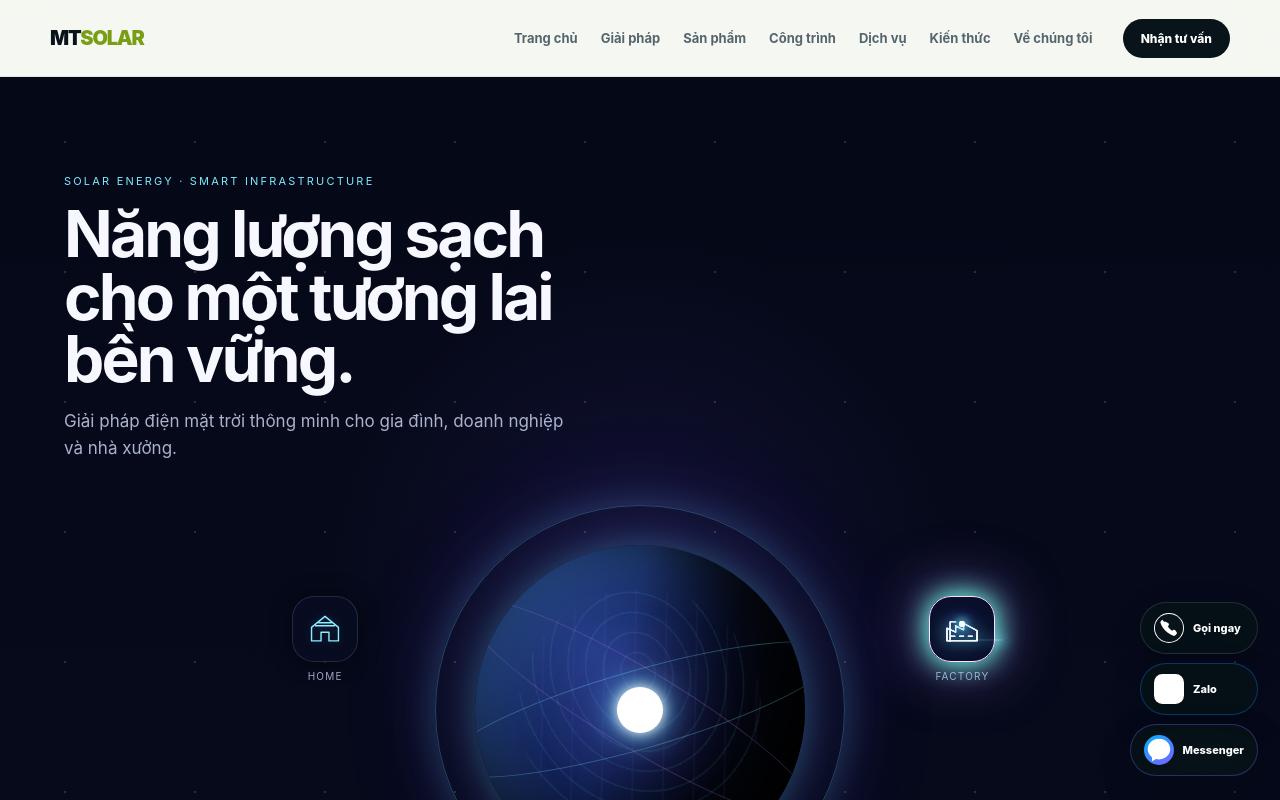
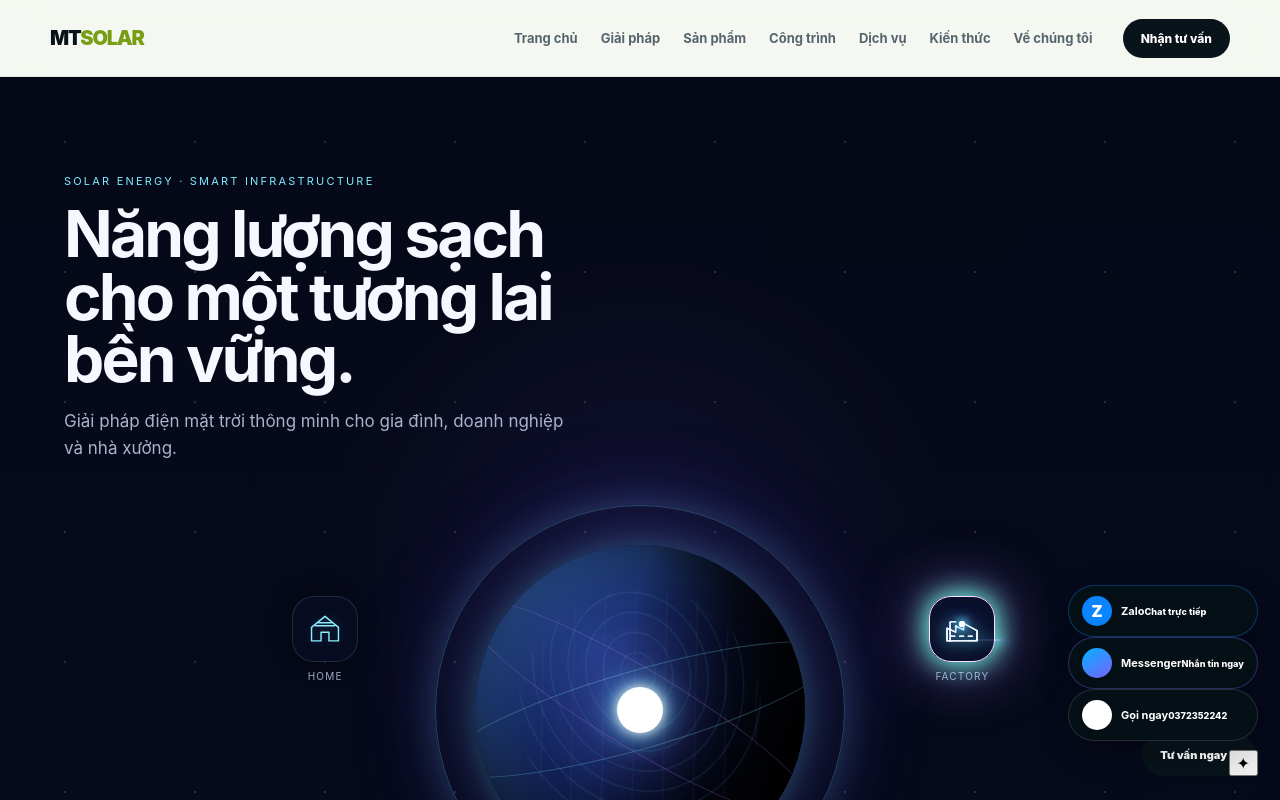
Before and after one commit to Doanh03/solar-react, a Next.js app: page / in a window 1280 px wide. Shown: the top 800 px of the page. Built offline with nearby package versions, Linux system fonts and the light colour scheme; no server answers.

Commit message:
feat(contact): redesign premium glass contact conversion UI

```diff
--- a/app/components/contact-conversion.tsx
+++ b/app/components/contact-conversion.tsx
@@ -1,5 +1,6 @@
 'use client';
 
+import { useState } from 'react';
 import { trackEvent } from '@/app/lib/analytics';
 import './contact-conversion.css';
 
@@ -8,30 +9,52 @@ const CONTACTS = {
   messenger: 'https://www.facebook.com/tran.oanh.759761',
 };
 
-function ZaloIcon() {
-  return <svg viewBox="0 0 32 32" aria-hidden="true"><rect width="32" height="32" rx="9" fill="currentColor"/><path d="M8 10.5h12.5L9.5 22h12.8" fill="none" stroke="white" strokeWidth="2.7" strokeLinecap="round" strokeLinejoin="round"/><circle cx="22.5" cy="9.5" r="2" fill="white"/></svg>;
+function ZaloMark() {
+  return <span className="brand-mark brand-mark-zalo" aria-hidden="true">Z</span>;
 }
 
-function MessengerIcon() {
-  return <svg viewBox="0 0 32 32" aria-hidden="true"><path d="M16 4C9.2 4 4 8.9 4 15c0 3.5 1.7 6.6 4.5 8.7V28l4.4-2.4c1 .3 2 .4 3.1.4 6.8 0 12-4.9 12-11S22.8 4 16 4Z" fill="currentColor"/><path d="m9.5 17.3 4.1-4.3 2.8 2.2 4.3-2.2-4.1 4.4-2.8-2.1-4.3 2Z" fill="white"/></svg>;
+function MessengerMark() {
+  return <span className="brand-mark brand-mark-messenger" aria-hidden="true"><svg viewBox="0 0 32 32"><path d="M16 4C9.2 4 4 8.9 4 15c0 3.5 1.7 6.6 4.5 8.7V28l4.4-2.4c1 .3 2 .4 3.1.4 6.8 0 12-4.9 12-11S22.8 4 16 4Z" fill="currentColor"/><path d="m9.5 17.3 4.1-4.3 2.8 2.2 4.3-2.2-4.1 4.4-2.8-2.1-4.3 2Z" fill="white"/></svg></span>;
 }
 
-function PhoneIcon() {
-  return <svg viewBox="0 0 32 32" aria-hidden="true"><circle cx="16" cy="16" r="15" fill="currentColor"/><path d="M11.2 9.7c.5-.5 1.3-.6 1.9-.2l2.2 1.5c.6.4.8 1.2.5 1.8l-.9 1.7c1 1.8 2.5 3.3 4.3 4.3l1.7-.9c.6-.3 1.4-.1 1.8.5l1.5 2.2c.4.6.3 1.4-.2 1.9l-1.2 1.2c-.6.6-1.5.8-2.3.5-3.2-1.1-6-2.9-8.3-5.2s-4.1-5.1-5.2-8.3c-.3-.8-.1-1.7.5-2.3l1.2-1.2Z" fill="white"/></svg>;
+function PhoneMark() {
+  return <span className="brand-mark brand-mark-phone" aria-hidden="true"><svg viewBox="0 0 32 32"><path d="M10.2 6.8c.6-.6 1.6-.7 2.3-.2l3 2c.7.5 1 1.4.6 2.2l-1.2 2.4c1.1 2.2 2.8 3.9 5 5l2.4-1.2c.8-.4 1.7-.1 2.2.6l2 3c.5.7.4 1.7-.2 2.3l-1.5 1.5c-.8.8-2 1.1-3.1.7-4-1.3-7.4-3.5-10.3-6.4S6.2 12.9 4.9 8.9c-.4-1.1-.1-2.3.7-3.1l1.5-1.5Z" fill="currentColor"/></svg></span>;
 }
 
 export function ContactConversion() {
+  const [open, setOpen] = useState(false);
+  const toggle = () => setOpen(value => !value);
+
   return (
-    <div className="contact-conversion" aria-label="Liên hệ nhanh">
-      <a className="contact-action contact-call" href={`tel:${CONTACTS.phone}`} onClick={() => trackEvent('contact_call_clicked', { destination: CONTACTS.phone })} aria-label="Gọi 0372352242">
-        <span className="contact-action-icon"><PhoneIcon /></span><span>Gọi ngay</span>
-      </a>
-      <a className="contact-action contact-zalo" href={`https://zalo.me/${CONTACTS.phone}`} target="_blank" rel="noopener noreferrer" onClick={() => trackEvent('contact_zalo_clicked', { destination: CONTACTS.phone })} aria-label="Chat Zalo 0372352242">
-        <span className="contact-action-icon"><ZaloIcon /></span><span>Zalo</span>
-      </a>
-      <a className="contact-action contact-messenger" href={CONTACTS.messenger} target="_blank" rel="noopener noreferrer" onClick={() => trackEvent('contact_messenger_clicked', { destination: 'facebook_profile' })} aria-label="Nhắn Messenger">
-        <span className="contact-action-icon"><MessengerIcon /></span><span>Messenger</span>
-      </a>
-    </div>
+    <>
+      <div className={`contact-conversion ${open ? 'is-open' : ''}`} aria-label="Liên hệ nhanh">
+        <div className="contact-panel" aria-hidden={!open}>
+          <a className="contact-action contact-zalo" href={`https://zalo.me/${CONTACTS.phone}`} target="_blank" rel="noopener noreferrer" onClick={() => trackEvent('contact_zalo_clicked', { destination: CONTACTS.phone })} aria-label="Chat Zalo 0372352242">
+            <span className="contact-action-icon"><ZaloMark /></span><span className="contact-copy"><strong>Zalo</strong><small>Chat trực tiếp</small></span>
+          </a>
+          <a className="contact-action contact-messenger" href={CONTACTS.messenger} target="_blank" rel="noopener noreferrer" onClick={() => trackEvent('contact_messenger_clicked', { destination: 'facebook_profile' })} aria-label="Nhắn Messenger">
+            <span className="contact-action-icon"><MessengerMark /></span><span className="contact-copy"><strong>Messenger</strong><small>Nhắn tin ngay</small></span>
+          </a>
+          <a className="contact-action contact-call" href={`tel:${CONTACTS.phone}`} onClick={() => trackEvent('contact_call_clicked', { destination: CONTACTS.phone })} aria-label="Gọi 0372352242">
+            <span className="contact-action-icon"><PhoneMark /></span><span className="contact-copy"><strong>Gọi ngay</strong><small>{CONTACTS.phone}</small></span>
+          </a>
+        </div>
+        <button className="contact-orb" type="button" onClick={toggle} aria-expanded={open} aria-label={open ? 'Đóng liên hệ nhanh' : 'Mở liên hệ nhanh'}>
+          <span className="contact-orb-core">{open ? '×' : '✦'}</span>
+          <span className="contact-orb-ring" />
+        </button>
+      </div>
+      <div className="contact-mobile-bar" aria-label="Liên hệ nhanh trên điện thoại">
+        <a href={`https://zalo.me/${CONTACTS.phone}`} target="_blank" rel="noopener noreferrer" onClick={() => trackEvent('contact_zalo_clicked', { destination: CONTACTS.phone })}>
+          <ZaloMark /><span>Zalo</span>
+        </a>
+        <a href={CONTACTS.messenger} target="_blank" rel="noopener noreferrer" onClick={() => trackEvent('contact_messenger_clicked', { destination: 'facebook_profile' })}>
+          <MessengerMark /><span>Messenger</span>
+        </a>
+        <a href={`tel:${CONTACTS.phone}`} onClick={() => trackEvent('contact_call_clicked', { destination: CONTACTS.phone })}>
+          <PhoneMark /><span>Gọi ngay</span>
+        </a>
+      </div>
+    </>
   );
 }
```
